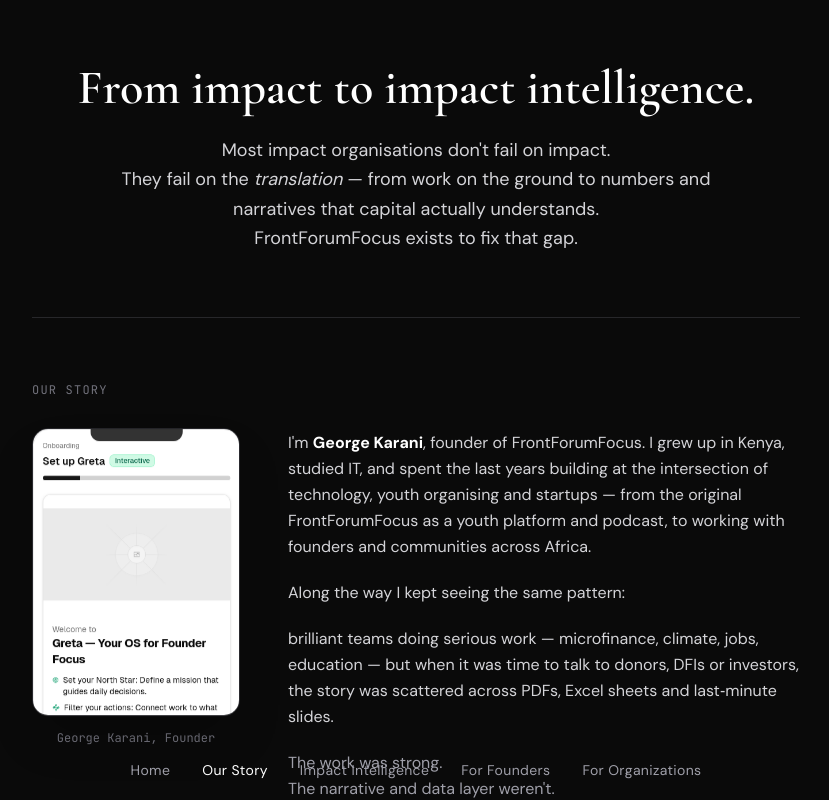
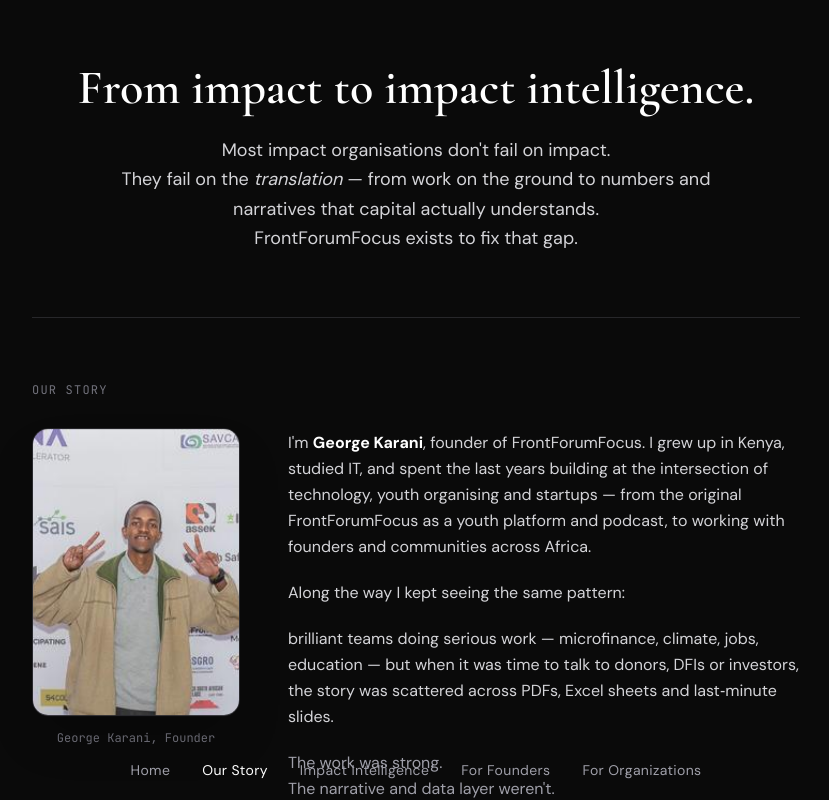
Before and after one commit to palontologist/fluffy-octo-broccoli, a Next.js app: page /our-story in a window 1280 px wide. Shown: the top 800 px of the page, without its empty margins (224-1053 px from the left). Built offline with nearby package versions, Linux system fonts and the light colour scheme; no server answers.

Commit message:
Update founder image to George Karani and add new image file

```diff
--- a/app/our-story/page.tsx
+++ b/app/our-story/page.tsx
@@ -40,7 +40,7 @@
             <div className="mx-auto flex-shrink-0 animate-fade-in delay-200">
               <div className="animate-float relative h-64 w-48 overflow-hidden rounded-2xl border border-zinc-700/60 shadow-2xl md:h-72 md:w-52">
                 <Image
-                  src="/mm.png"
+                  src="/george.jpg"
                   alt="George Karani – Founder of FrontForumFocus"
                   fill
                   className="object-cover object-top"
```
Also changed, not shown: public/george.jpg (added).
